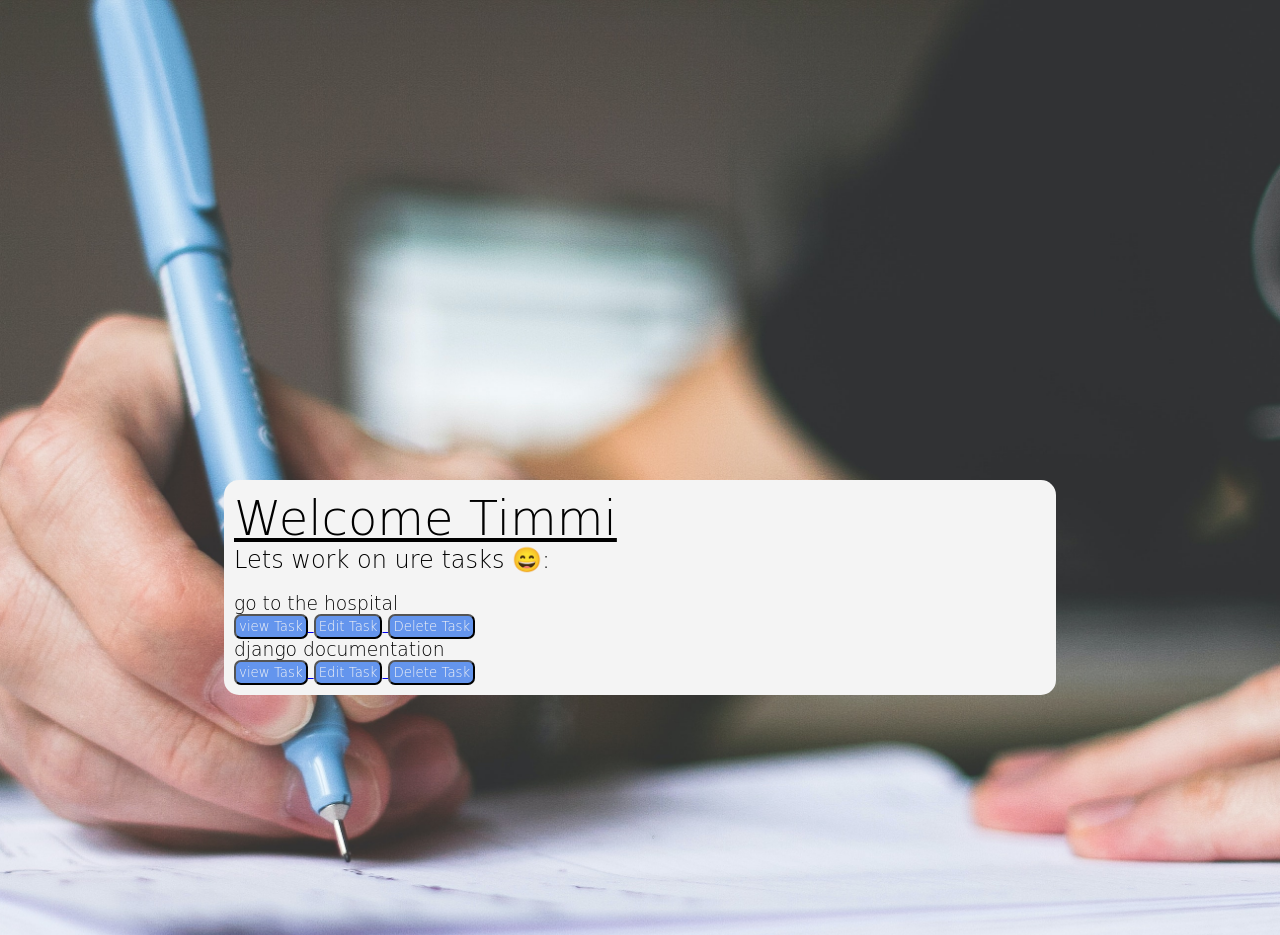
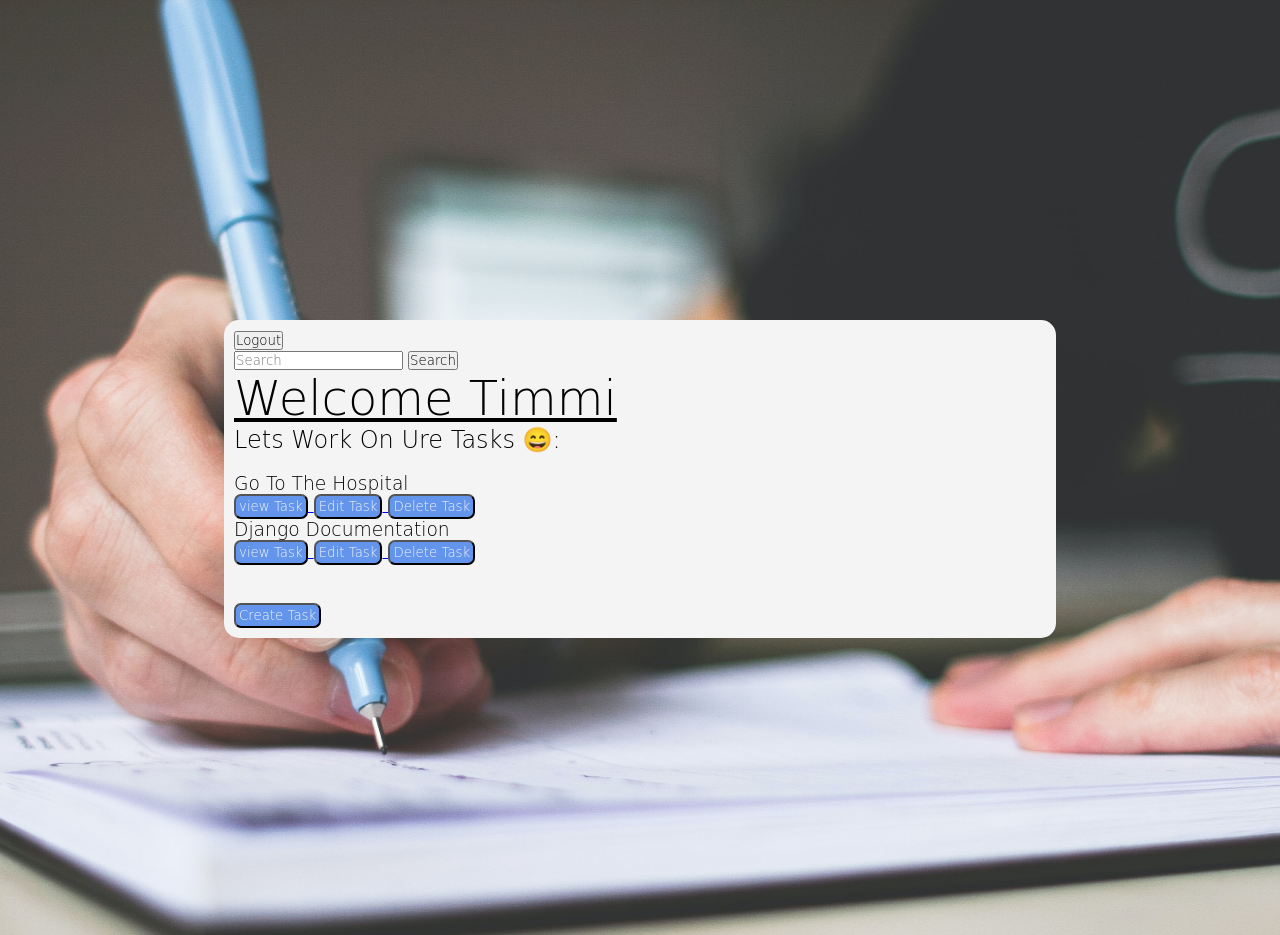
Before and after one commit to Tiimmii/To-do-list-app-, a Django app: page / in a window 1280 px wide. Shown: the top 935 px of the page. Run offline with Django 4.2, Linux system fonts and the light colour scheme; a user stored in the database is signed in; data comes from the database, SQL or seed files in the repository; both versions use the stored data as it was after the commit.

Commit message:
changes to css and html

```diff
--- a/static/ok.css
+++ b/static/ok.css
@@ -23,10 +23,11 @@
 }
 .box{
     background-color: #f4f4f4;
-    margin-top: 30em;
+    margin-top: 20em;
     padding: 10px;
     border: 3px gray;
     border-radius: 15px;
+    text-transform: capitalize;
 
 }
 .box h1{
@@ -44,3 +45,4 @@
     background-color:aquamarine;
     color: black;
 }
+.btn-two
--- a/to_do_listapp/templates/index.html
+++ b/to_do_listapp/templates/index.html
@@ -8,14 +8,26 @@
     <link rel="stylesheet" href="{% static 'ok.css' %}">
     <title>To Do List App</title>
 </head>
+
 <body>
     <div class="container">
         <div class="box">
+            <div class="header">
+                <a><button>Logout</button></a>
+                <form method="post" action="{% url 'task:search' %}">
+                        {% csrf_token %}
+                        <input type="text"  placeholder="Search" name="search"/>
+                        <button>Search</button>
+                </form>
+            </div>
             <h1>Welcome {{user.username}}</h1>
             <h2>
                 Lets work on ure tasks &#128516;:
             </h2>
             <br>
+            {% for message in messages %}
+            {{messgae}}
+            {% endfor %}
             {% for task in task %}
                 <h3>
                     {{task.title}}
@@ -31,7 +43,18 @@
                         </a>
                     </div>
                 </h3>
+            {% empty %}
+            <h2>Hmmmmmmmm No Tasks..... Why not create a task? &#128513;</h2>
             {% endfor %}
+            <br>
+            <br>
+            <div class="btn">
+                <a href="{% url 'task:create' %}">
+                    <button>
+                        Create Task
+                    </button>
+                </a>
+            </div>
         </div>
     </div>
 </body>
```
Also changed, not shown: db.sqlite3.
